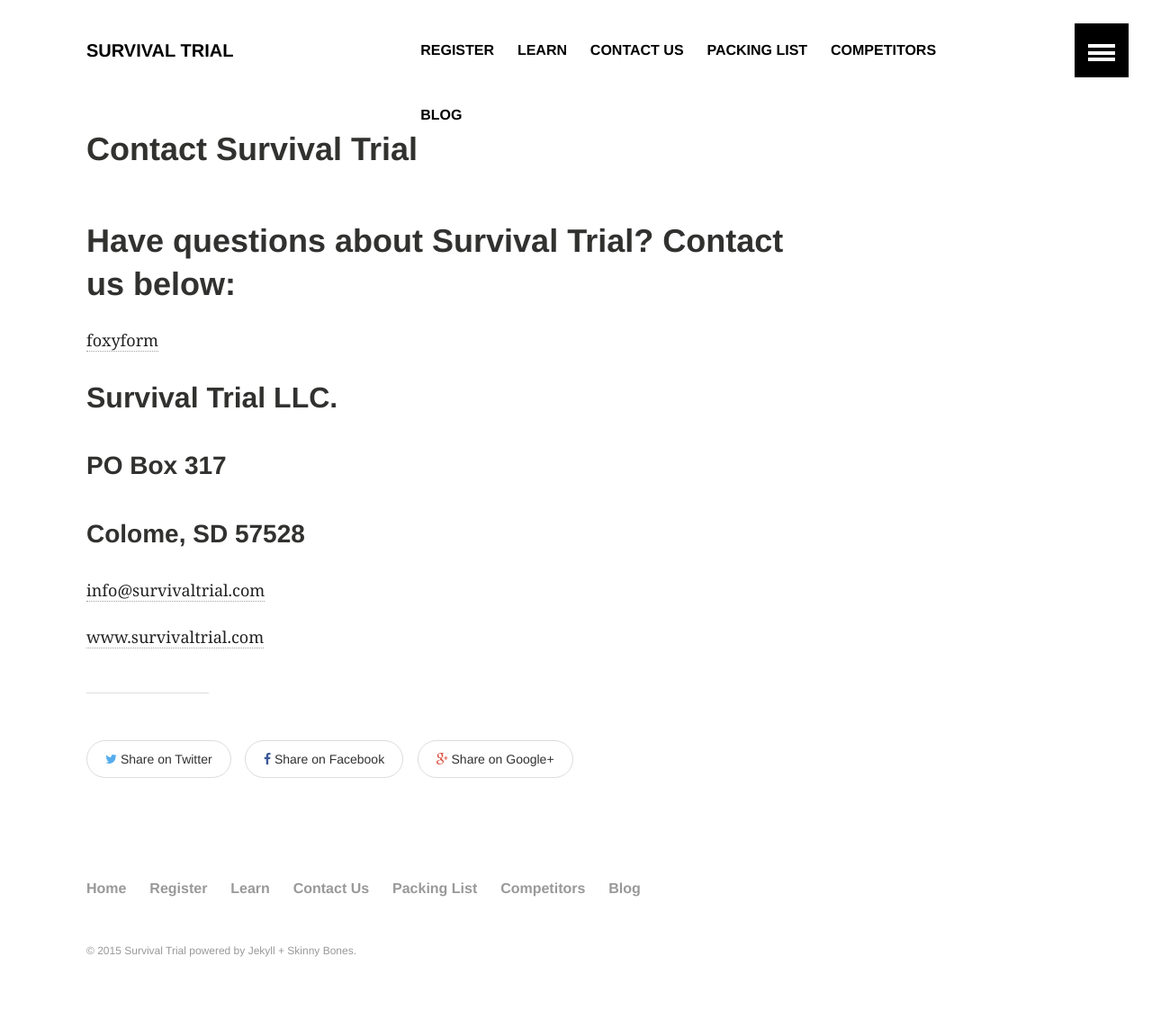
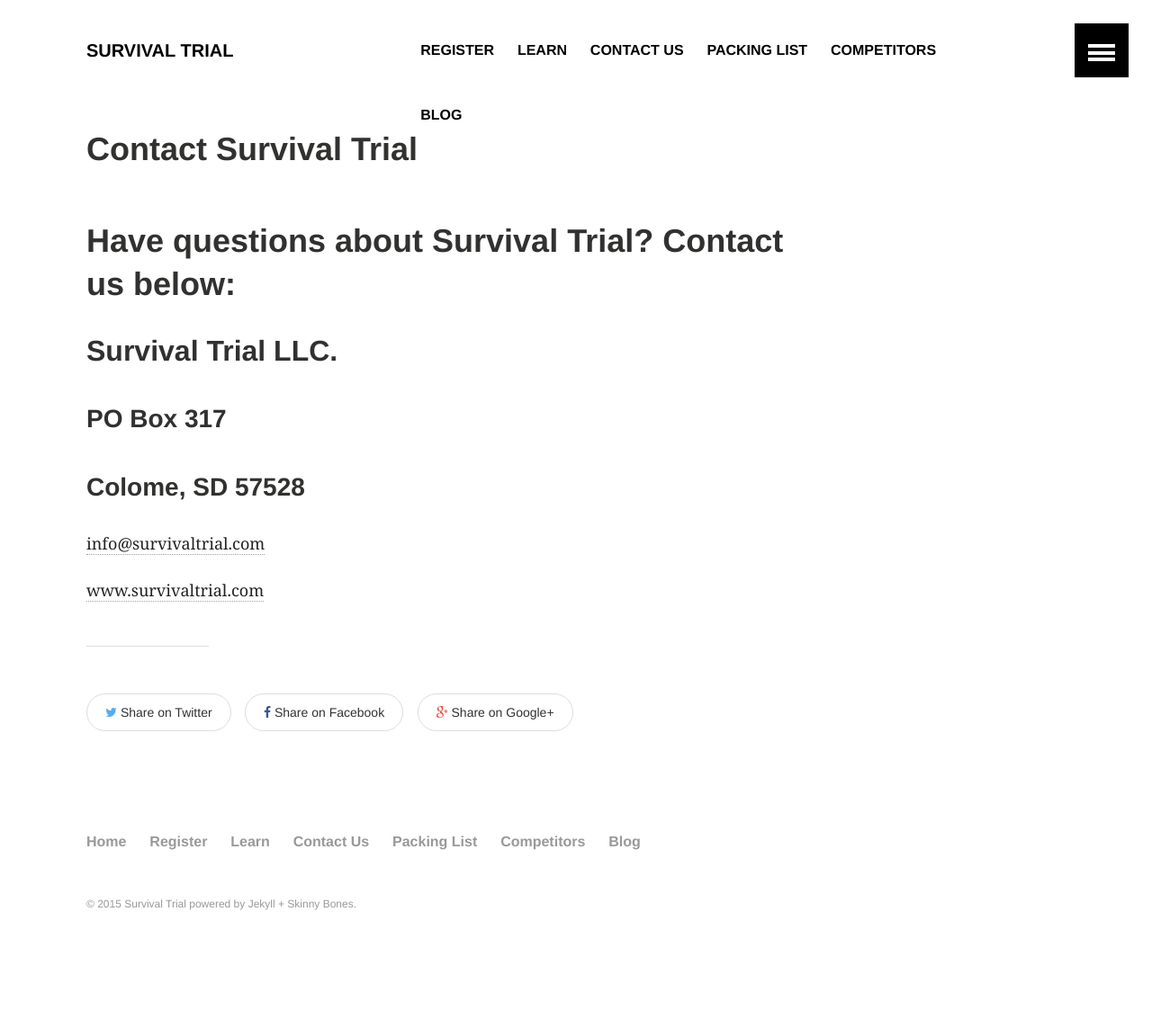
Before and after one commit to jonweiler/jonweiler.github.io, a Jekyll site: the page built from contact.md, in a window 1280 px wide. Shown: the whole page at 90% size. Built offline with Jekyll 4.4.1, drawn with Linux system fonts in a browser that asks for light colours; after the commit the page ends 1091 px from its top, so only the background shows below that.

Commit message:
contact form 5

```diff
--- a/contact.md
+++ b/contact.md
@@ -8,8 +8,7 @@
 
 
 
-<!-- Do not change the code! -->
-<a id="foxyform_embed_link_665333" href="http://www.foxyform.com/">foxyform</a>
+
 <script type="text/javascript">
 (function(d, t){
    var g = d.createElement(t),
@@ -18,7 +17,8 @@
    s.parentNode.insertBefore(g, s);
 }(document, "script"));
 </script>
-<!-- Do not change the code! -->
+
+
 
 
 ##Survival Trial LLC.
```
